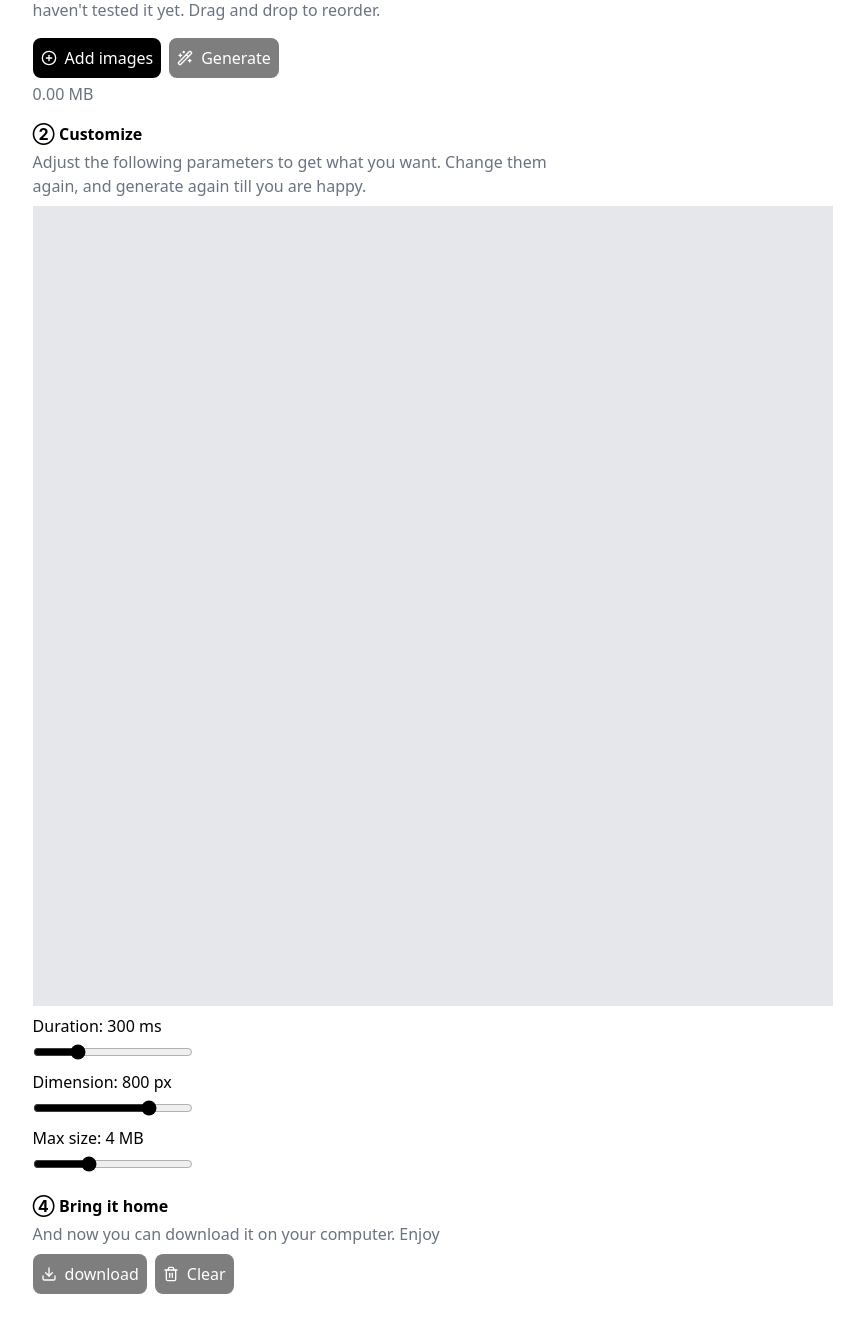
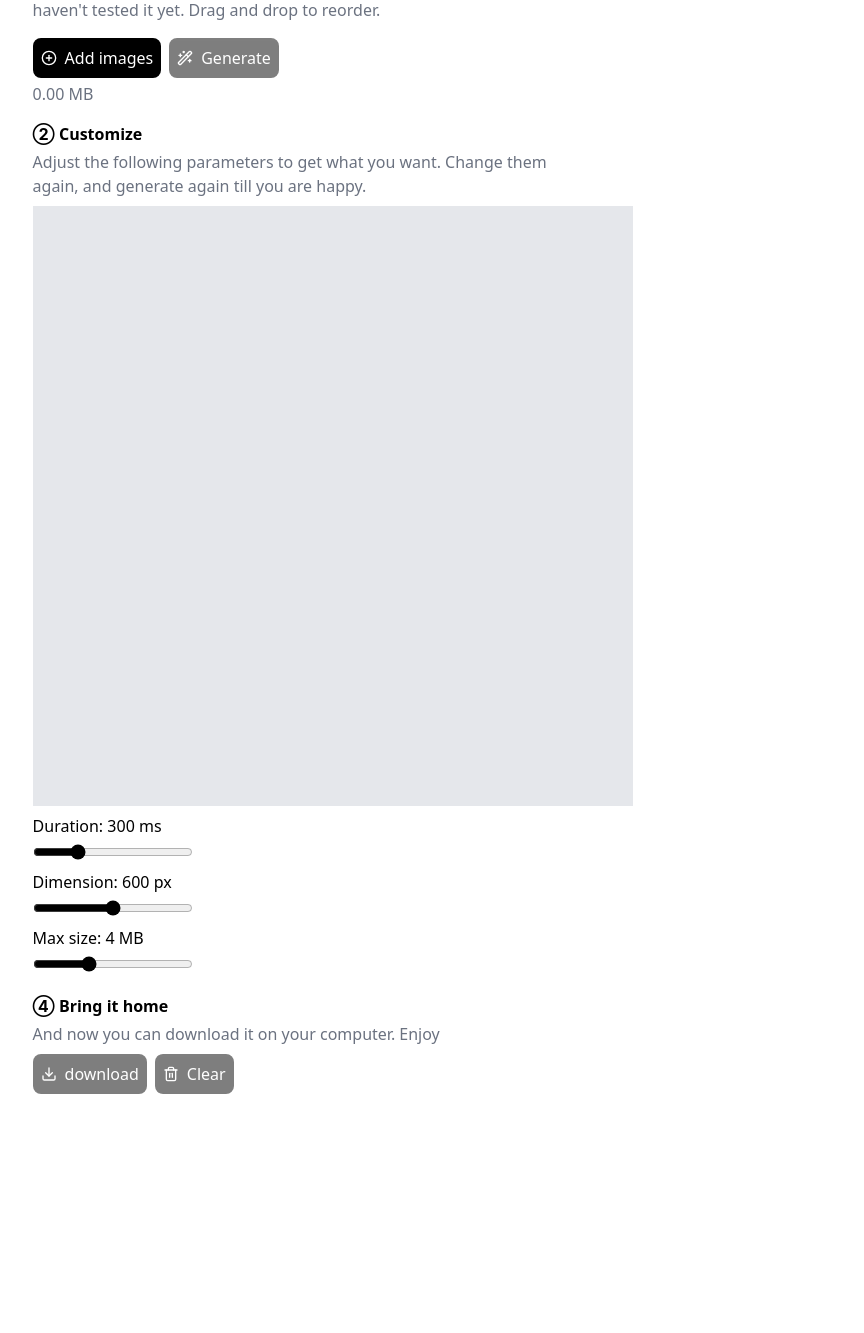
Before and after one commit to lndgst/random, a Flask app: page / in a window 1280 px wide. Shown: the part 214-1547 px from the top of the page, without its empty margins (350-1214 px from the left). After the commit the page ends 1308 px from the top, so only its background shows below. Run offline with Flask 3, Linux system fonts and the light colour scheme; some web fonts are replaced.

Commit message:
Set default GIF size to 600px and show spinner during generation

```diff
--- a/gif_app/app.py
+++ b/gif_app/app.py
@@ -3,7 +3,7 @@ from flask import Flask, render_template, request, send_file, make_response
 from PIL import Image
 import uuid
 
-DEFAULT_DIMENSION = 800
+DEFAULT_DIMENSION = 600
 DEFAULT_MAX_MB = 4
 
 app = Flask(__name__)
--- a/gif_app/templates/index.html
+++ b/gif_app/templates/index.html
@@ -38,7 +38,7 @@
             <div>
                 <h2 class="font-bold mb-1">&#9313; Customize</h2>
                 <p class="mb-2 text-gray-500">Adjust the following parameters to get what you want. Change them again, and generate again till you are happy.</p>
-                <div id="gifPlaceholder" class="mt-2 flex items-center justify-center bg-gray-200" style="width: 800px; height: 800px;">
+                <div id="gifPlaceholder" class="mt-2 flex items-center justify-center bg-gray-200" style="width: 600px; height: 600px;">
                     <i id="loadingIcon" data-lucide="loader" class="animate-spin h-8 w-8 hidden"></i>
                     <img id="gifPreview" class="hidden object-contain w-full h-full" alt="Generated GIF">
                 </div>
@@ -48,8 +48,8 @@
                         <input id="durationInput" type="range" min="50" max="1000" step="50" value="300" class="w-40">
                     </div>
                     <div class="mt-1">
-                        <div id="dimensionLabel" class="mb-1">Dimension: <span id="dimensionValue">800</span> px</div>
-                        <input id="dimensionInput" type="range" min="200" max="1000" step="50" value="800" class="w-40">
+                        <div id="dimensionLabel" class="mb-1">Dimension: <span id="dimensionValue">600</span> px</div>
+                        <input id="dimensionInput" type="range" min="200" max="1000" step="50" value="600" class="w-40">
                     </div>
                     <div class="mt-1">
                         <div id="sizeLabel" class="mb-1">Max size: <span id="sizeValue">4</span> MB</div>
```
